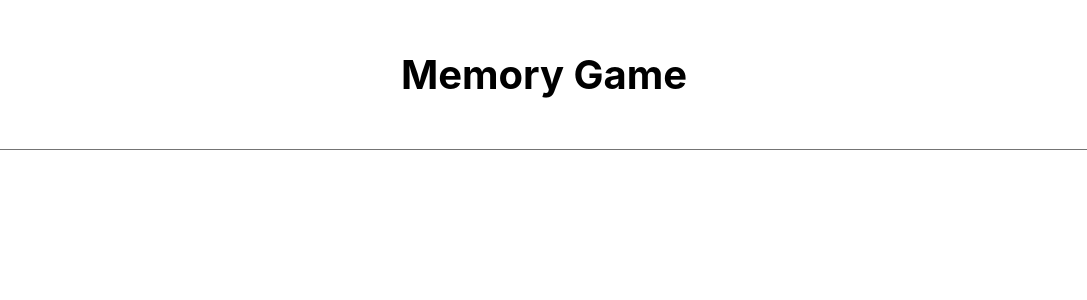
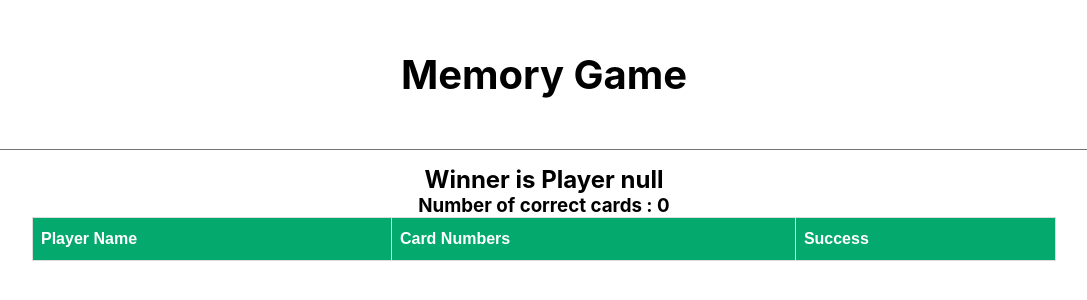
Before and after one commit to moekahala/quizplus, a React (Create React App) app: page /winner in a window 1280 px wide. Before the commit this address had no page. Shown: the top 300 px of the page, without its empty margins (96-1183 px from the left). Built offline with nearby package versions, Linux system fonts and the light colour scheme.

Commit message:
added results page

```diff
--- /dev/null
+++ b/src/components/historyTable/HistoryTable.tsx
@@ -0,0 +1,27 @@
+import React from 'react';
+import { GameHistory } from 'redux/slices/generalSlice';
+import styles from './historyTable.module.css';
+
+interface Props {
+    gameHistory: GameHistory[];
+}
+const HistoryTable = ({ gameHistory }: Props) => {
+  return (
+    <table className={styles.table}>
+      <tr>
+        <th>Player Name</th>
+        <th>Card Numbers</th>
+        <th>Success</th>
+      </tr>
+      {gameHistory.map((step) => (
+        <tr key={step.move}>
+          <td>{`Player ${step.player}`}</td>
+          <td>{step.move}</td>
+          <td>{step.success ? 'True' : 'False'}</td>
+        </tr>
+      ))}
+    </table>
+  );
+};
+
+export default HistoryTable;
--- /dev/null
+++ b/src/components/historyTable/historyTable.module.css
@@ -0,0 +1,22 @@
+.table {
+    font-family: Arial, Helvetica, sans-serif;
+    border-collapse: collapse;
+    width: 80%;
+}
+
+.table td, .table th {
+    border: 1px solid #ddd;
+    padding: 8px;
+}
+
+.table tr:nth-child(even){background-color: #f2f2f2;}
+
+.table tr:hover {background-color: #ddd;}
+
+.table th {
+    padding-top: 12px;
+    padding-bottom: 12px;
+    text-align: left;
+    background-color: #04AA6D;
+    color: white;
+}
--- a/src/containers/MainContainer.tsx
+++ b/src/containers/MainContainer.tsx
@@ -1,11 +1,13 @@
 import React from 'react';
 import { Routes, Route } from 'react-router-dom';
 import GameplayContainer from 'containers/gameplayContainer/GameplayContainer';
+import WinnerContainer from 'containers/winnerContainer/WinnerContainer';
 
 function MainContainer() {
   return (
     <Routes>
       <Route path="/" element={<GameplayContainer />} />
+      <Route path="/winner" element={<WinnerContainer />} />
     </Routes>
   );
 }
--- a/src/containers/gameplayContainer/GameplayContainer.tsx
+++ b/src/containers/gameplayContainer/GameplayContainer.tsx
@@ -1,5 +1,5 @@
 import React, { useEffect, useRef, useState } from 'react';
-import { useDispatch } from 'react-redux';
+import { useNavigate } from 'react-router-dom';
 import PlayersTurn from 'components/playersTurn/PlayersTurn';
 import CardsViewer from 'components/cardsViewer/CardsViewer';
 import {
@@ -10,7 +10,8 @@ import {
   keepCardsOpened,
   resetFlippedCards,
 } from 'utils/gameplay';
-import { addMove, determineWinner } from 'redux/slices/generalSlice';
+import { addMove, determineWinner, clearResults } from 'redux/slices/generalSlice';
+import { useAppDispatch } from 'redux/hooks';
 
 const NUMBER_OF_CARDS = 6;
 
@@ -25,21 +26,24 @@ const GameplayContainer = () => {
   const [cardsContent, setCardsContent] = useState<CardContent[]>([]);
   const [currentPlayer, setCurrentPlayer] = useState<number>(1);
   const [matchedCards, setMatchedCards] = useState(0);
-  const dispatch = useDispatch();
+  const dispatch = useAppDispatch();
+  const navigate = useNavigate();
   const flippedCards = useRef<number[]>([]);
 
   useEffect(() => {
+    dispatch(clearResults());
     setCardsContent(generateCardsContent(NUMBER_OF_CARDS));
   }, []);
 
   useEffect(() => {
     if (matchedCards === NUMBER_OF_CARDS) {
       dispatch(determineWinner());
+      navigate('/winner');
     }
   }, [matchedCards]);
 
   const handleClick = (key: number) => {
-    // prevent same card click
+    // prevent same card click or click on opened card
     if (flippedCards.current.includes(key) || cardsContent[key]?.matchedWithPeerCard) {
       return;
     }
@@ -64,7 +68,8 @@ const GameplayContainer = () => {
 
       setTimeout(() => {
         resetFlippedCards(flippedCards.current, cardsContent, setCardsContent);
-        flippedCards.current = [];
+        flippedCards.current.shift();
+        flippedCards.current.shift();
       }, 500);
     }
   };
--- /dev/null
+++ b/src/containers/winnerContainer/WinnerContainer.tsx
@@ -0,0 +1,19 @@
+import React from 'react';
+
+import { useAppSelector } from 'redux/hooks';
+import HistoryTable from 'components/historyTable/HistoryTable';
+import styles from './winnerContainer.module.css';
+
+const WinnerContainer = () => {
+  const gameState = useAppSelector((state) => state.general);
+
+  return (
+    <section className={styles.winnerStateWrapper}>
+      <h2>{`Winner is Player ${gameState.winner}`}</h2>
+      <h3>{`Number of correct cards : ${Math.max(gameState.playersScore[0], gameState.playersScore[1])}`}</h3>
+      <HistoryTable gameHistory={gameState.history} />
+    </section>
+  );
+};
+
+export default WinnerContainer;
--- /dev/null
+++ b/src/containers/winnerContainer/winnerContainer.module.css
@@ -0,0 +1,6 @@
+.winnerStateWrapper {
+    display: flex;
+    flex-direction: column;
+    align-items: center;
+    width: 100%;
+}
--- a/src/redux/slices/generalSlice.ts
+++ b/src/redux/slices/generalSlice.ts
@@ -36,10 +36,13 @@ export const generalSlice = createSlice({
 
       state.winner = state.playersScore[0] > state.playersScore[1] ? 1 : 2;
     },
+    clearResults: () => {
+      return initialState;
+    },
   },
 });
 
 // Action creators are generated for each case reducer function
-export const { addMove, determineWinner } = generalSlice.actions;
+export const { addMove, determineWinner, clearResults } = generalSlice.actions;
 
 export default generalSlice.reducer;
```
